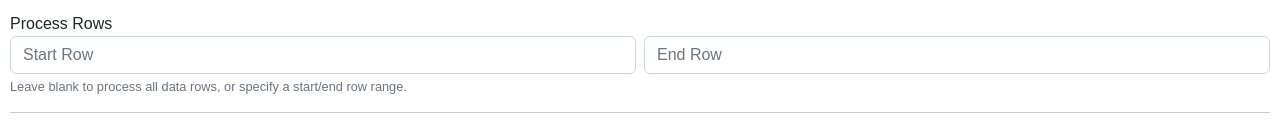
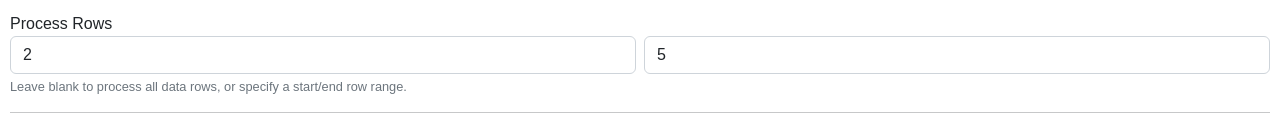
Before and after one commit to jsnyde0/humble-clay, a website: page src/apps_script/src/Sidebar.html in a window 1280 px wide. Shown: the part 486-612 px from the top of the page. Drawn offline with nearby package versions, Linux system fonts and the light colour scheme.

Commit message:
feat(UI): add default values (2,5) for row range inputs

```diff
--- a/src/apps_script/src/Sidebar.html
+++ b/src/apps_script/src/Sidebar.html
@@ -67,10 +67,10 @@
           <label>Process Rows</label>
           <div class="row g-2">
             <div class="col">
-              <input type="number" class="form-control" id="startRow" placeholder="Start Row" min="1">
+              <input type="number" class="form-control" id="startRow" placeholder="Start Row" min="1" value="2">
             </div>
             <div class="col">
-              <input type="number" class="form-control" id="endRow" placeholder="End Row" min="1">
+              <input type="number" class="form-control" id="endRow" placeholder="End Row" min="1" value="5">
             </div>
           </div>
           <div class="hint">Leave blank to process all data rows, or specify a start/end row range.</div>
```
